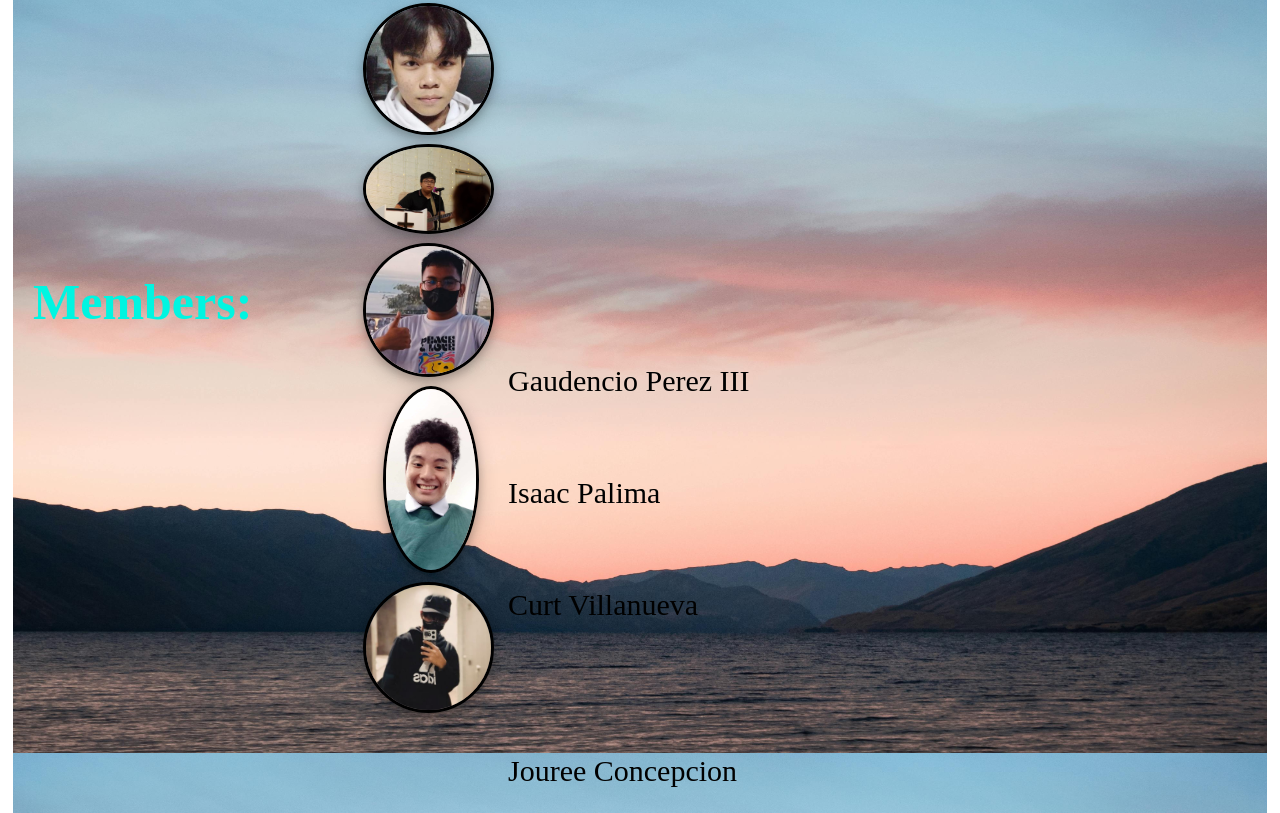
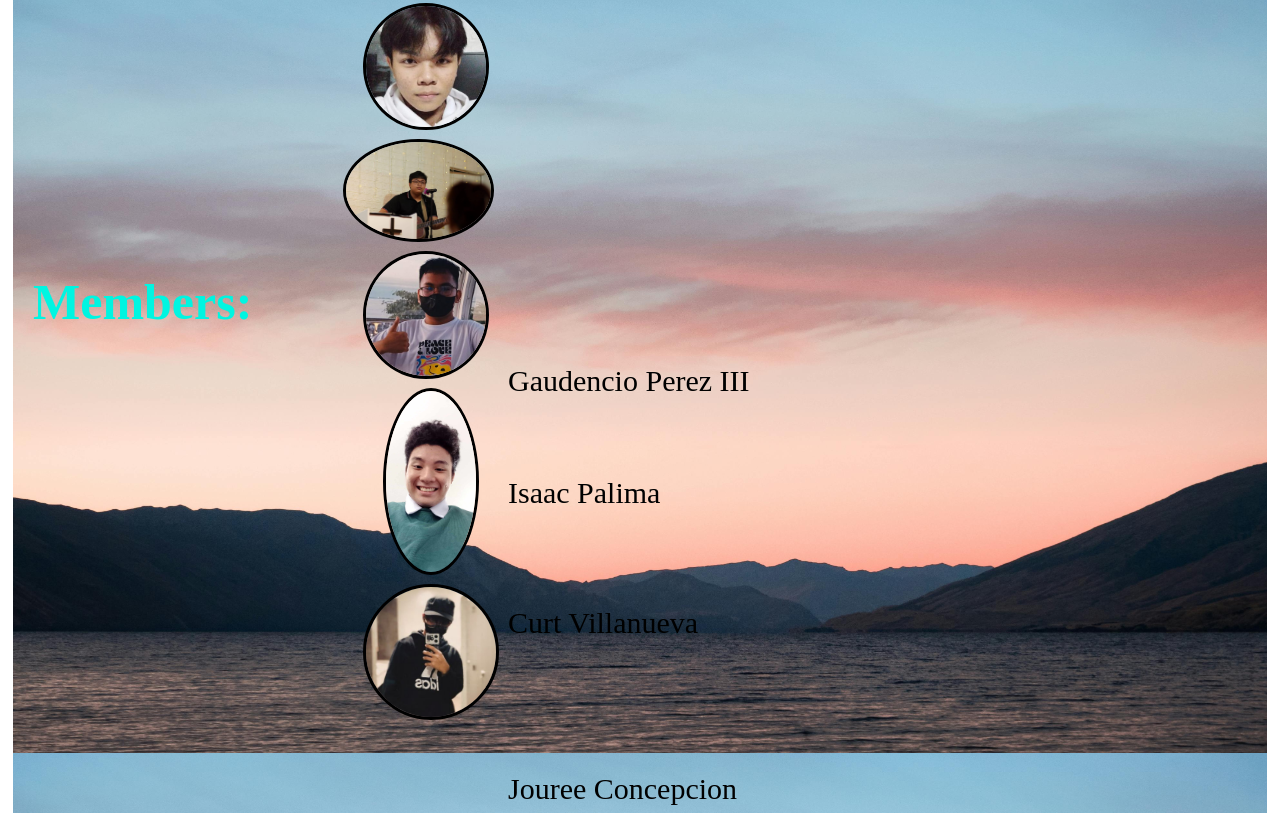
Before and after one commit to H20M/Workspace, a plain HTML site: page index.html in a window 1280 px wide. Shown: the part 447-1260 px from the top of the page. Drawn offline with Linux system fonts and the light colour scheme.

Commit message:
Second commit

```diff
--- a/index.css
+++ b/index.css
@@ -35,6 +35,7 @@ float: left;
     background-repeat: no-repeat;
     background-attachment: fixed;
     background-size: 100% 100%;
+    object-fit: cover;
 }
 
 
@@ -80,6 +81,7 @@ float: left;
     background-repeat: no-repeat;
     background-attachment: fixed;
     background-size: 100% 100%;
+    object-fit: cover;
 
 }
 
@@ -98,36 +100,44 @@ float: left;
     margin-left: 500px;
 }
 
-.Photo {
- border: 3px solid black;
- border-radius: 50%;
- width: 10%;
- box-shadow: 0 4px 8px 0 rgba(0, 0, 0, 0.2), 0 6px 20px 0 rgba(0, 0, 0, 0.19);
-}
+
 
 #isda {
     margin-top: 50px;
     margin-left: 350px;
-
+    width: 120px;
+    border: 3px solid black;
+ border-radius: 50%;
 }
 
 #biik {
     margin-top: 5px;
-    margin-left: 350px;
+    margin-left: 330px;
+    width: 145px;
+    border: 3px solid black;
+ border-radius: 50%;
 }
 
 #normal {
     margin-top: 5px;
     margin-left: 350px;
+    width: 120px;
+    border: 3px solid black;
+ border-radius: 50%;
 }
 
 #J {
     margin-top: 5px;
     margin-left: 370px;
     width: 90px;
+    border: 3px solid black;
+ border-radius: 50%;
 }
 
 #C {
     margin-top: 5px;
     margin-left: 350px;
+    width: 130px;
+    border: 3px solid black;
+ border-radius: 50%;
 }
--- a/index.html
+++ b/index.html
@@ -36,16 +36,16 @@
         <!--Second-->
         <div class="Second">
 
-            <img src="Images/Mga bisakol/Perez.jpg" class="Photo" id="isda" alt="Isda">
-            <section> <img src="Images/Mga bisakol/Isaac.jpg" class="Photo" id="biik" alt="pig"> </section>
-            <section> <img src="Images/Mga bisakol/Curt.jpg" class="Photo" id="normal" alt="normal"> </section>
-            <section> <img src="Images/Mga bisakol/Joree.jpg" class="Photo" id="J" alt="J"> </section>
-            <section> <img src="Images/my picture.jpg" class="Photo" id="C" alt="C"> </section>
+            <img src="Images/Mga bisakol/Perez.jpg" id="isda" alt="Isda">
+            <section> <img src="Images/Mga bisakol/Isaac.jpg" id="biik" alt="pig"> </section>
+            <section> <img src="Images/Mga bisakol/Curt.jpg" id="normal" alt="normal"> </section>
+            <section> <img src="Images/Mga bisakol/Joree.jpg" id="J" alt="J"> </section>
+            <section> <img src="Images/my picture.jpg" id="C" alt="C"> </section>
         </div>
 
         <h1 class="Title2"> Members: </h1>
         <p class="Information">  Gaudencio Perez III</p> <br>
-        <p class="Information">  Isaac Palima</p> <br>
+        <p class="Information">  Isaac Palima</p> <br> <br>
         <p class="Information">  Curt Villanueva</p> <br><br> <br> <br>
         <p class="Information">  Jouree Concepcion</p> <br> <br> <br> <br>
         <p class="Information">  Clark Andre Celestial</p>
```
